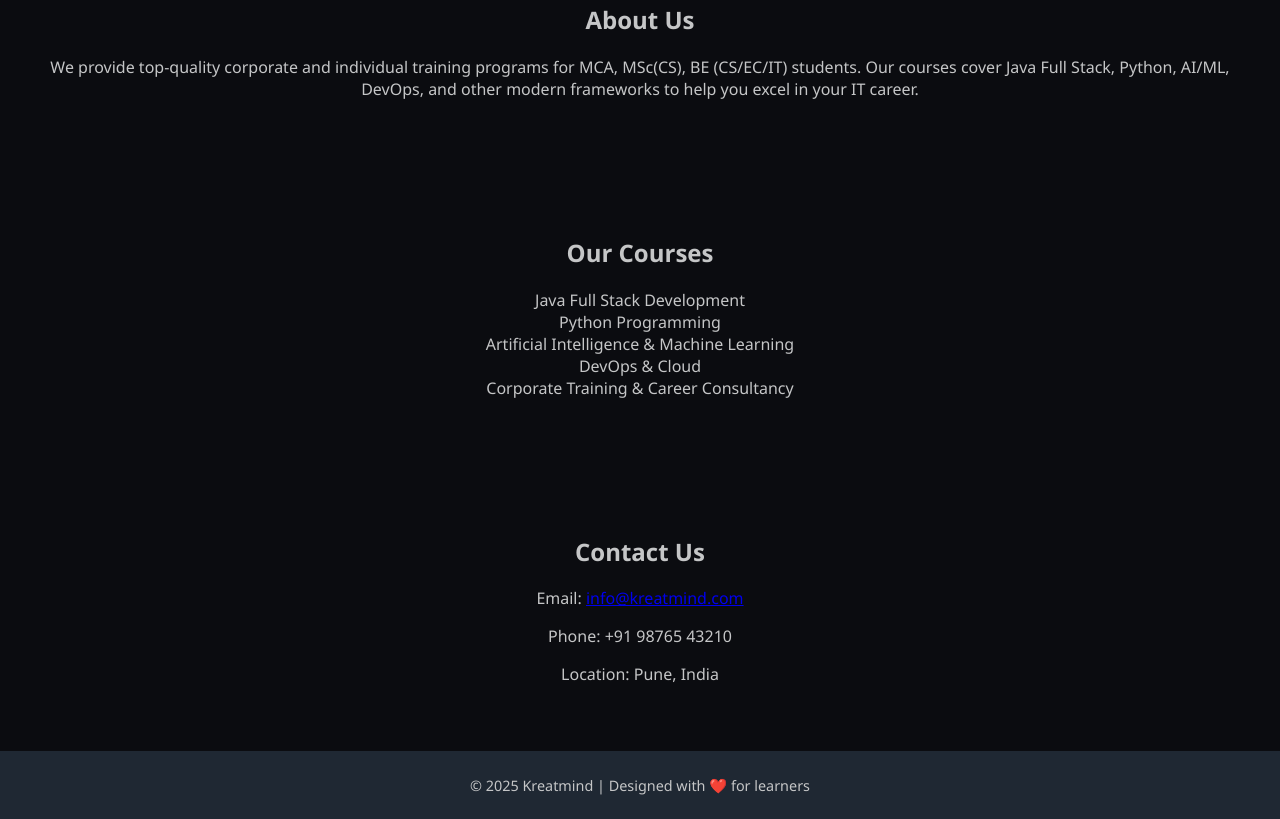
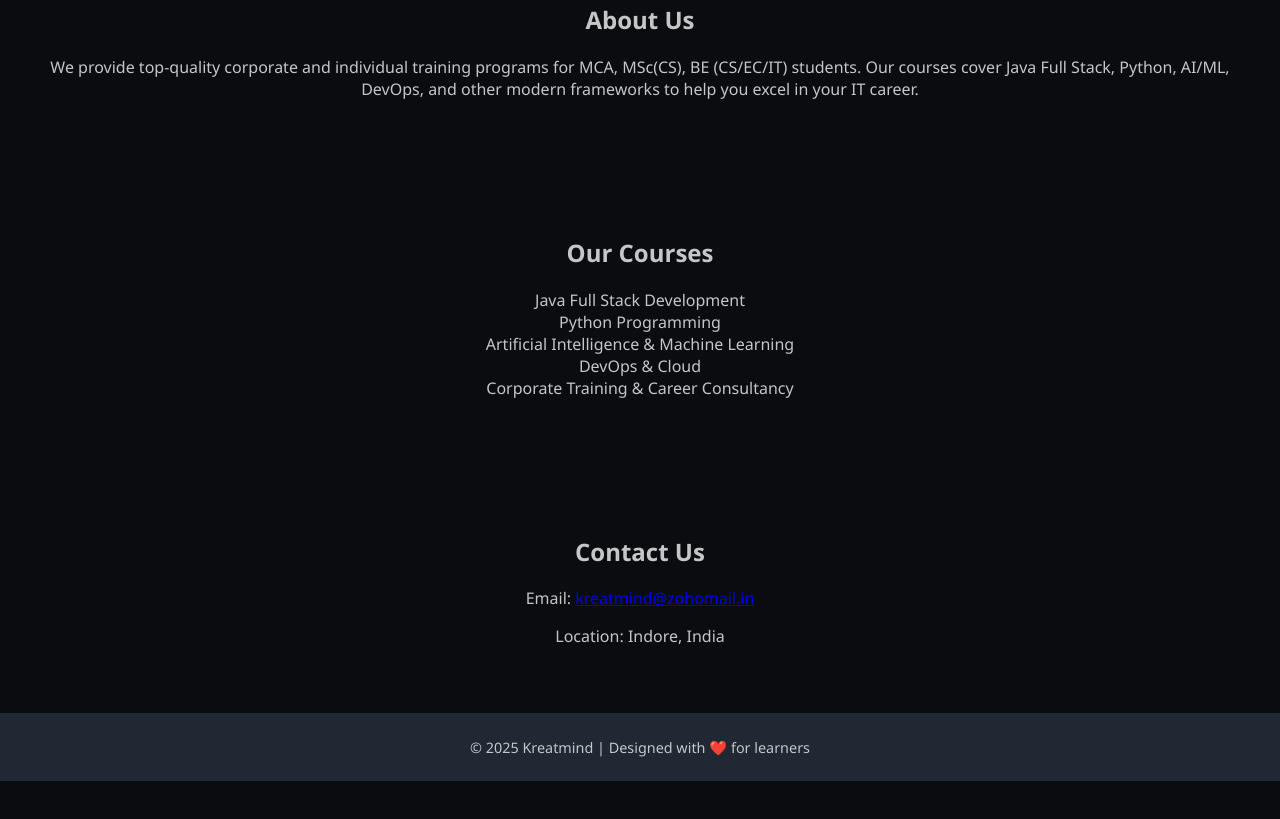
Before and after one commit to kreatmind/portfolio, a plain HTML site: page index.html in a window 1280 px wide. Shown: the part 298-1117 px from the top of the page. After the commit the page ends 1079 px from the top, so only its background shows below. Drawn offline with Linux system fonts and the light colour scheme.

Commit message:
Update index.html

```diff
--- a/index.html
+++ b/index.html
@@ -36,9 +36,8 @@
 
   <section id="contact" class="section">
     <h2>Contact Us</h2>
-    <p>Email: <a href="mailto:info@kreatmind.com">info@kreatmind.com</a></p>
-    <p>Phone: +91 98765 43210</p>
-    <p>Location: Pune, India</p>
+    <p>Email: <a href="mailto:kreatmind@zohomail.in">kreatmind@zohomail.in</a></p>
+    <p>Location: Indore, India</p>
   </section>
 
   <footer>
```
